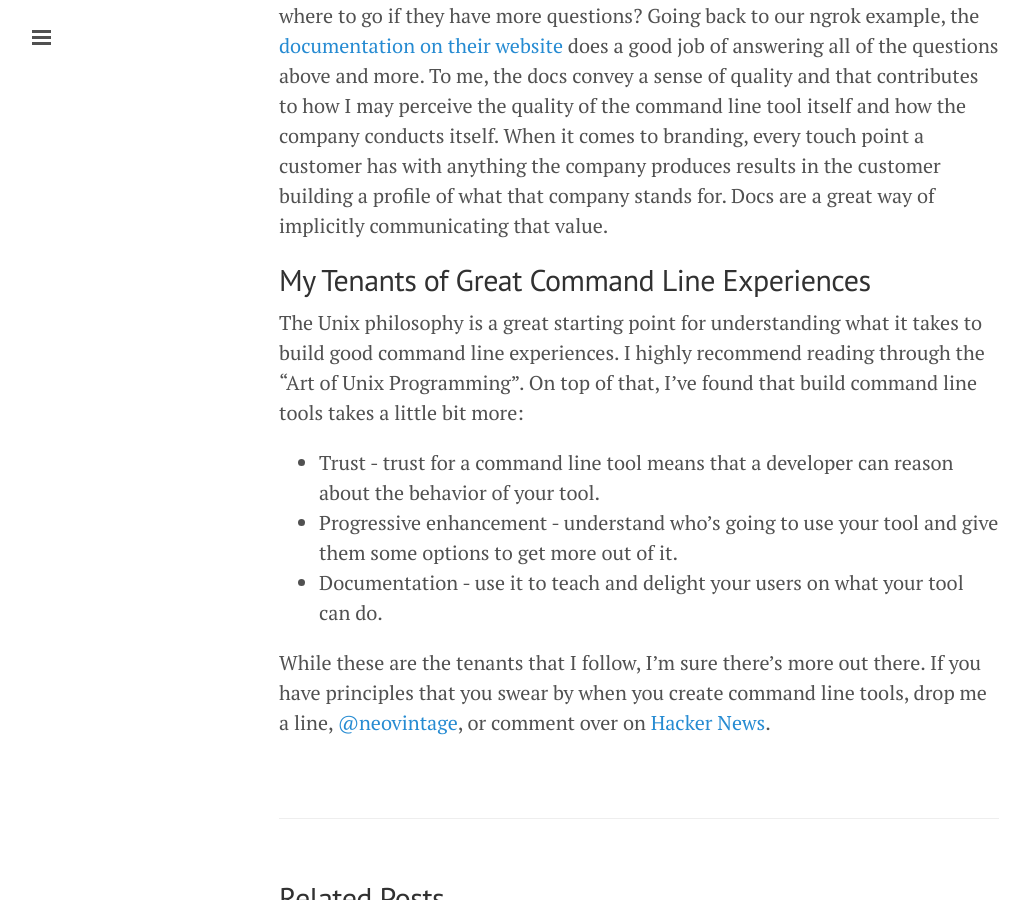
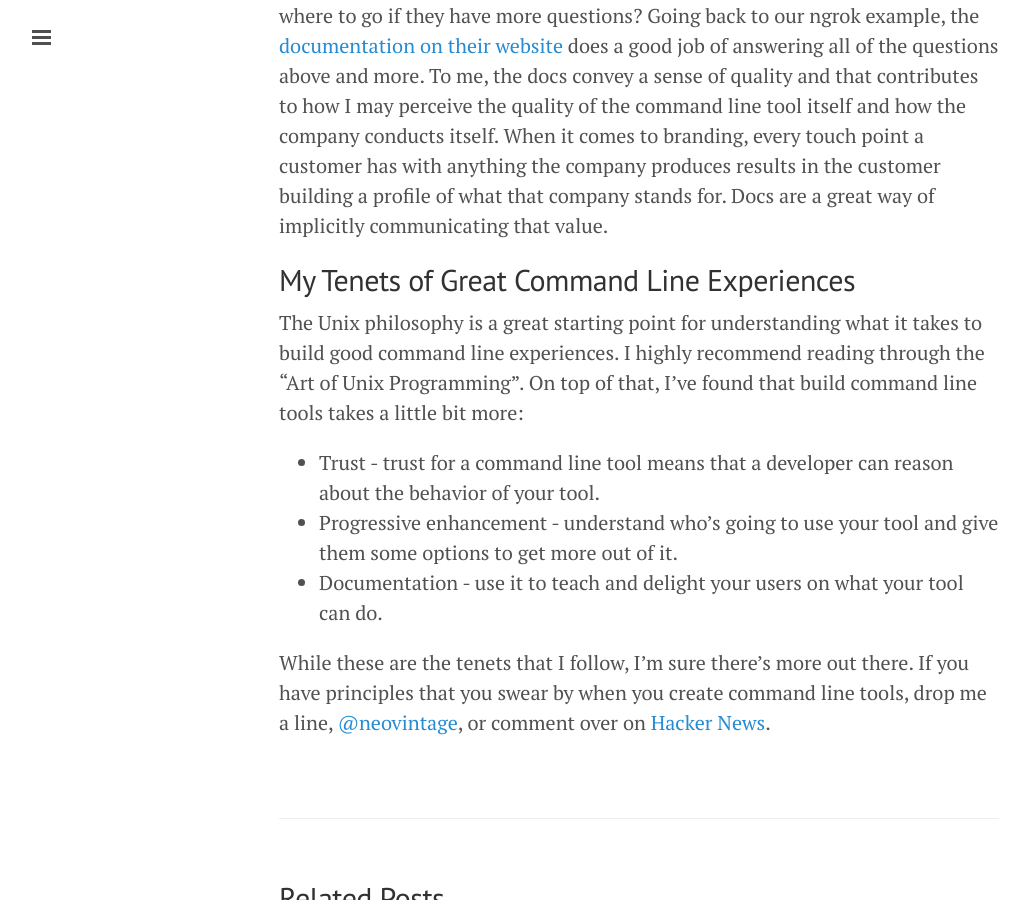
Before and after one commit to neovintage/neovintage.github.io, a Jekyll site: the page built from _posts/2015-10-01-designing-command-line-experiences.md, in a window 1280 px wide and 900 px high, scrolled down 3664 px. Shown: the whole window, without its empty margins (1-1030 px from the left). Built offline with Jekyll 4.4.1, drawn with Linux system fonts in a browser that asks for light colours; Markdown is read by kramdown in place of the engine named in the settings.

Commit message:
misspelled word

```diff
--- a/_posts/2015-10-01-designing-command-line-experiences.md
+++ b/_posts/2015-10-01-designing-command-line-experiences.md
@@ -148,7 +148,7 @@ has with anything the company produces results in the customer building a
 profile of what that company stands for. Docs are a great way of implicitly
 communicating that value.
 
-## My Tenants of Great Command Line Experiences
+## My Tenets of Great Command Line Experiences
 
 The Unix philosophy is a great starting point for understanding what it takes to
 build good command line experiences. I highly recommend reading through the “Art
@@ -162,7 +162,7 @@ takes a little bit more:
   * Documentation - use it to teach and delight your users on what your tool can
     do.
 
-While these are the tenants that I follow, I’m sure there’s more out there. If
+While these are the tenets that I follow, I’m sure there’s more out there. If
 you have principles that you swear by when you create command line tools, drop
 me a line, [@neovintage](https://twitter.com/neovintage), or comment over on
 [Hacker News](https://news.ycombinator.com/item?id=10314726).
```
